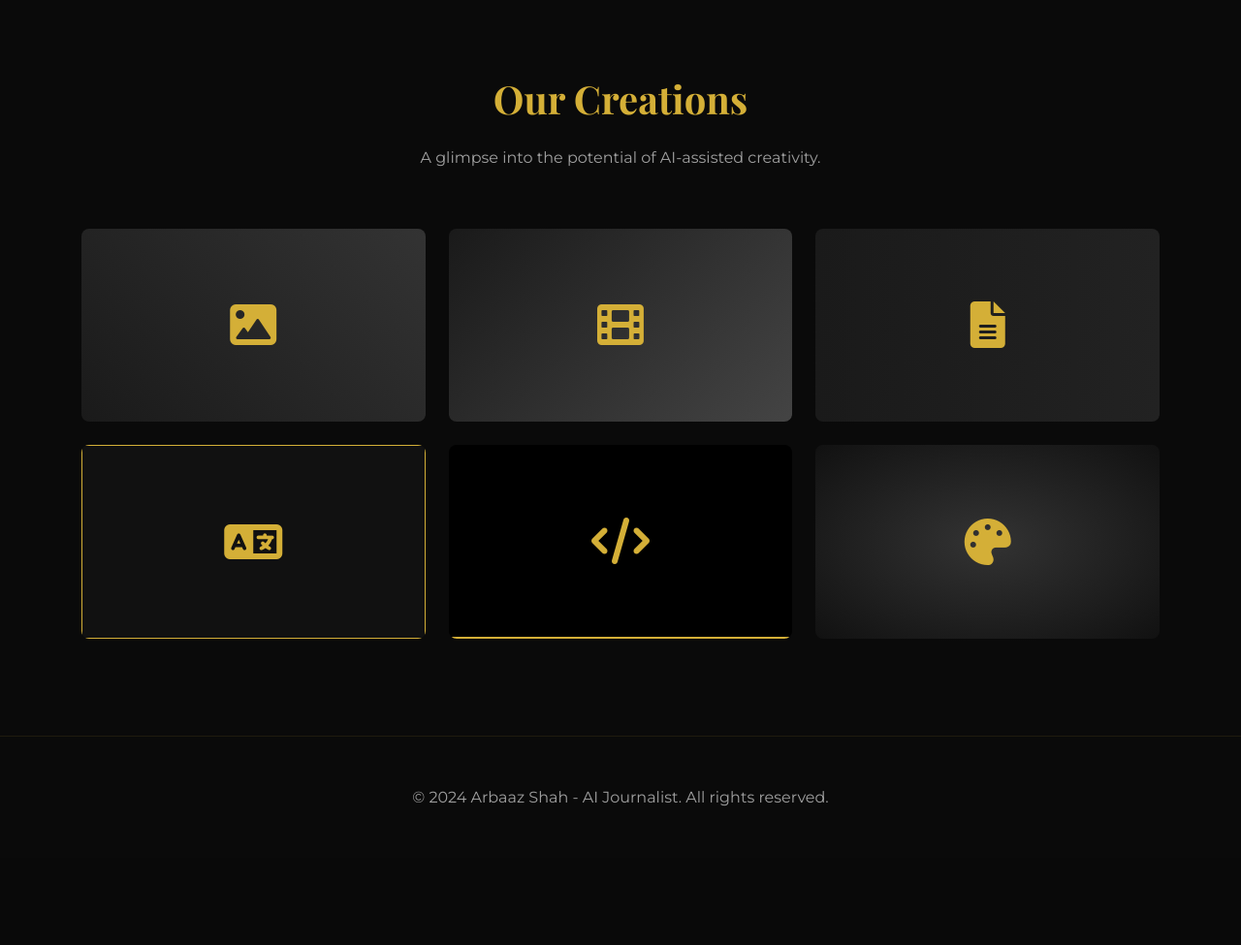
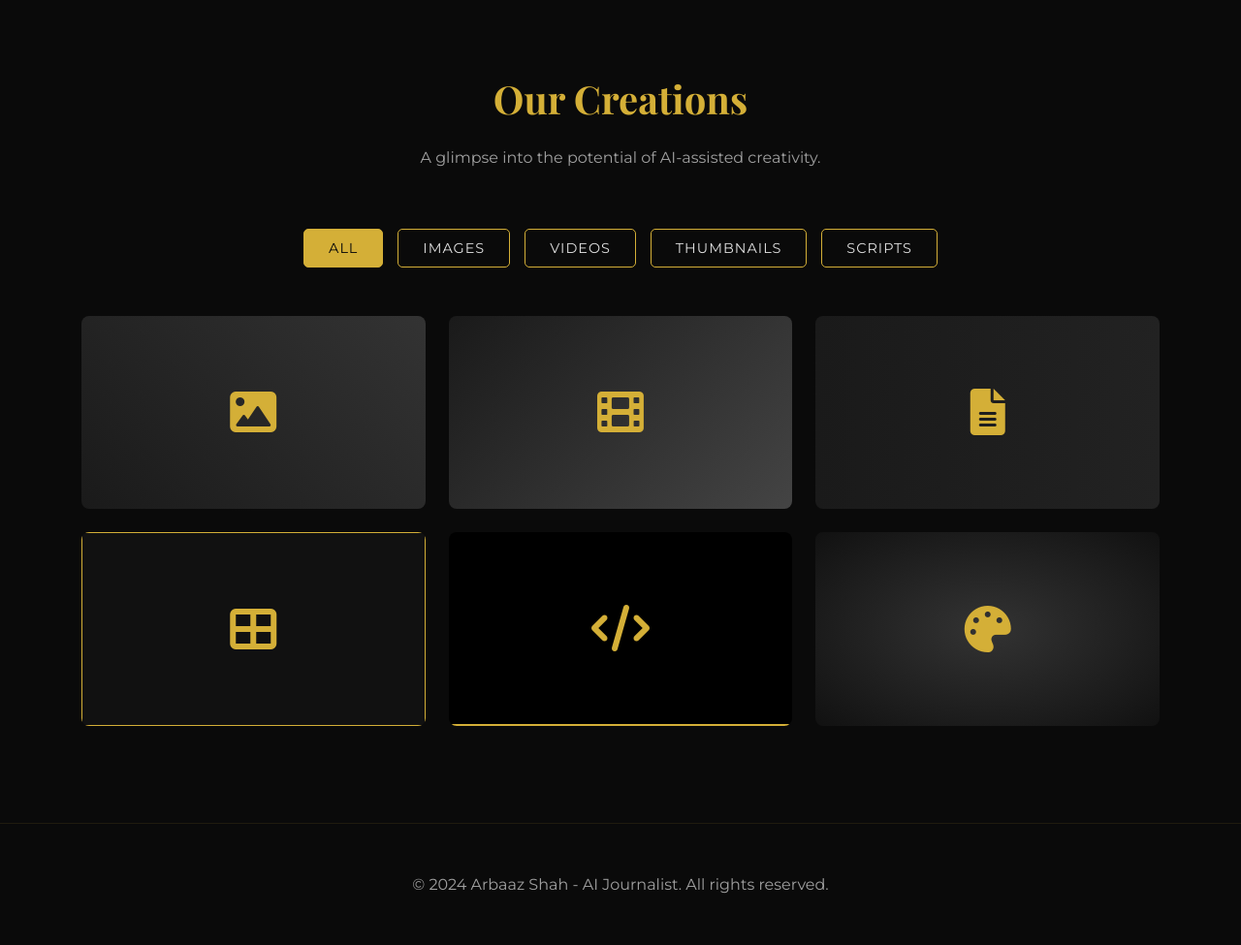
Before and after one commit to arbaazshah147-spec/School-website-, a web app: file website/creations.html in a window 1280 px wide. Shown: the part 80-1055 px from the top of the page at 97% size. Before the commit the page ends 912 px from the top, so only its background shows below. Run offline with its HTML, style and script files only (its server is not run), Linux system fonts and the light colour scheme.

Commit message:
feat: update AI Journalist website with thumbnail design and portfolio filtering
- Rename 'Tamil Content Creation' to 'Thumbnail Design' across Services and Creations pages.
- Implement a filterable tab system on the Creations page for work categorization.
- Add 'View Work' buttons to service cards linking to specific portfolio filters.
- Support URL parameters in filtering logic for deep-linking to work categories.
- Fix minor CSS variable issue for consistent styling.
- Update project zip file with latest changes.

Co-authored-by: arbaazshah147-spec <244873984+arbaazshah147-spec@users.noreply.github.com>

```diff
--- a/website/creations.html
+++ b/website/creations.html
@@ -31,8 +31,17 @@
                 <h2>Our Creations</h2>
                 <p>A glimpse into the potential of AI-assisted creativity.</p>
             </div>
+
+            <div class="filter-tabs">
+                <button class="filter-btn active" data-filter="all">All</button>
+                <button class="filter-btn" data-filter="image">Images</button>
+                <button class="filter-btn" data-filter="video">Videos</button>
+                <button class="filter-btn" data-filter="thumbnail">Thumbnails</button>
+                <button class="filter-btn" data-filter="script">Scripts</button>
+            </div>
+
             <div class="portfolio-grid">
-                <div class="portfolio-item">
+                <div class="portfolio-item" data-category="image">
                     <div style="width:100%; height:100%; background: linear-gradient(45deg, #1a1a1a, #333); display: flex; align-items: center; justify-content: center; color: var(--accent-color);">
                         <i class="fas fa-image fa-3x"></i>
                     </div>
@@ -41,7 +50,7 @@
                         <p>Detailed AI-generated portrait for a premium brand.</p>
                     </div>
                 </div>
-                <div class="portfolio-item">
+                <div class="portfolio-item" data-category="video">
                     <div style="width:100%; height:100%; background: linear-gradient(135deg, #1a1a1a, #444); display: flex; align-items: center; justify-content: center; color: var(--accent-color);">
                         <i class="fas fa-film fa-3x"></i>
                     </div>
@@ -50,7 +59,7 @@
                         <p>Cinematic shots generated using AI video models.</p>
                     </div>
                 </div>
-                <div class="portfolio-item">
+                <div class="portfolio-item" data-category="script">
                     <div style="width:100%; height:100%; background: linear-gradient(to right, #1a1a1a, #222); display: flex; align-items: center; justify-content: center; color: var(--accent-color);">
                         <i class="fas fa-file-alt fa-3x"></i>
                     </div>
@@ -59,16 +68,16 @@
                         <p>Educational script for a YouTube channel with 1M+ subs.</p>
                     </div>
                 </div>
-                <div class="portfolio-item">
+                <div class="portfolio-item" data-category="thumbnail">
                     <div style="width:100%; height:100%; background: #111; border: 1px solid var(--accent-color); display: flex; align-items: center; justify-content: center; color: var(--accent-color);">
-                        <i class="fas fa-language fa-3x"></i>
+                        <i class="fas fa-th-large fa-3x"></i>
                     </div>
                     <div class="portfolio-info">
-                        <h3>Tamil Poetry Collection</h3>
-                        <p>Beautifully crafted Tamil verses generated and human-refined.</p>
+                        <h3>Viral Video Thumbnail</h3>
+                        <p>High-CTR thumbnail design for a popular tech review channel.</p>
                     </div>
                 </div>
-                <div class="portfolio-item">
+                <div class="portfolio-item" data-category="script">
                     <div style="width:100%; height:100%; background: #000; border-bottom: 2px solid var(--accent-color); display: flex; align-items: center; justify-content: center; color: var(--accent-color);">
                         <i class="fas fa-code fa-3x"></i>
                     </div>
@@ -77,7 +86,7 @@
                         <p>Python script solving complex data cleaning tasks.</p>
                     </div>
                 </div>
-                <div class="portfolio-item">
+                <div class="portfolio-item" data-category="image">
                     <div style="width:100%; height:100%; background: radial-gradient(#333, #111); display: flex; align-items: center; justify-content: center; color: var(--accent-color);">
                         <i class="fas fa-palette fa-3x"></i>
                     </div>
--- a/website/css/style.css
+++ b/website/css/style.css
@@ -7,6 +7,7 @@
     --text-color: #e0e0e0;
     --text-muted: #a0a0a0;
     --transition: all 0.3s ease;
+    --primary-bg: #0a0a0a;
 }
 
 * {
@@ -230,6 +231,35 @@ section {
     color: var(--text-muted);
 }
 
+/* Filter Tabs */
+.filter-tabs {
+    display: flex;
+    justify-content: center;
+    flex-wrap: wrap;
+    gap: 15px;
+    margin-bottom: 50px;
+}
+
+.filter-btn {
+    background: transparent;
+    border: 1px solid var(--accent-color);
+    color: var(--text-color);
+    padding: 10px 25px;
+    cursor: pointer;
+    font-family: 'Montserrat', sans-serif;
+    font-weight: 500;
+    transition: all 0.3s ease;
+    border-radius: 5px;
+    text-transform: uppercase;
+    font-size: 0.9rem;
+    letter-spacing: 1px;
+}
+
+.filter-btn:hover, .filter-btn.active {
+    background: var(--accent-color);
+    color: var(--primary-bg);
+}
+
 /* Portfolio */
 .portfolio-grid {
     display: grid;
--- a/website/js/main.js
+++ b/website/js/main.js
@@ -31,6 +31,52 @@ document.addEventListener('DOMContentLoaded', () => {
                     behavior: 'smooth'
                 });
             }
+        });
+    });
+
+    // Portfolio Filtering Logic
+    const filterBtns = document.querySelectorAll('.filter-btn');
+    const portfolioItems = document.querySelectorAll('.portfolio-item');
+
+    function applyFilter(filterValue) {
+        // Update buttons
+        filterBtns.forEach(btn => {
+            if (btn.getAttribute('data-filter') === filterValue) {
+                btn.classList.add('active');
+            } else {
+                btn.classList.remove('active');
+            }
+        });
+
+        // Update items
+        portfolioItems.forEach(item => {
+            if (filterValue === 'all' || item.getAttribute('data-category') === filterValue) {
+                item.style.display = 'block';
+                setTimeout(() => {
+                    item.style.opacity = '1';
+                    item.style.transform = 'translateY(0)';
+                }, 10);
+            } else {
+                item.style.opacity = '0';
+                item.style.transform = 'translateY(20px)';
+                setTimeout(() => {
+                    item.style.display = 'none';
+                }, 300);
+            }
+        });
+    }
+
+    // Check for URL parameters
+    const urlParams = new URLSearchParams(window.location.search);
+    const initialFilter = urlParams.get('filter');
+    if (initialFilter) {
+        applyFilter(initialFilter);
+    }
+
+    filterBtns.forEach(btn => {
+        btn.addEventListener('click', () => {
+            const filterValue = btn.getAttribute('data-filter');
+            applyFilter(filterValue);
         });
     });
 
```
Also changed, not shown: website/services.html (+7 -3 lines), 1 other file.
